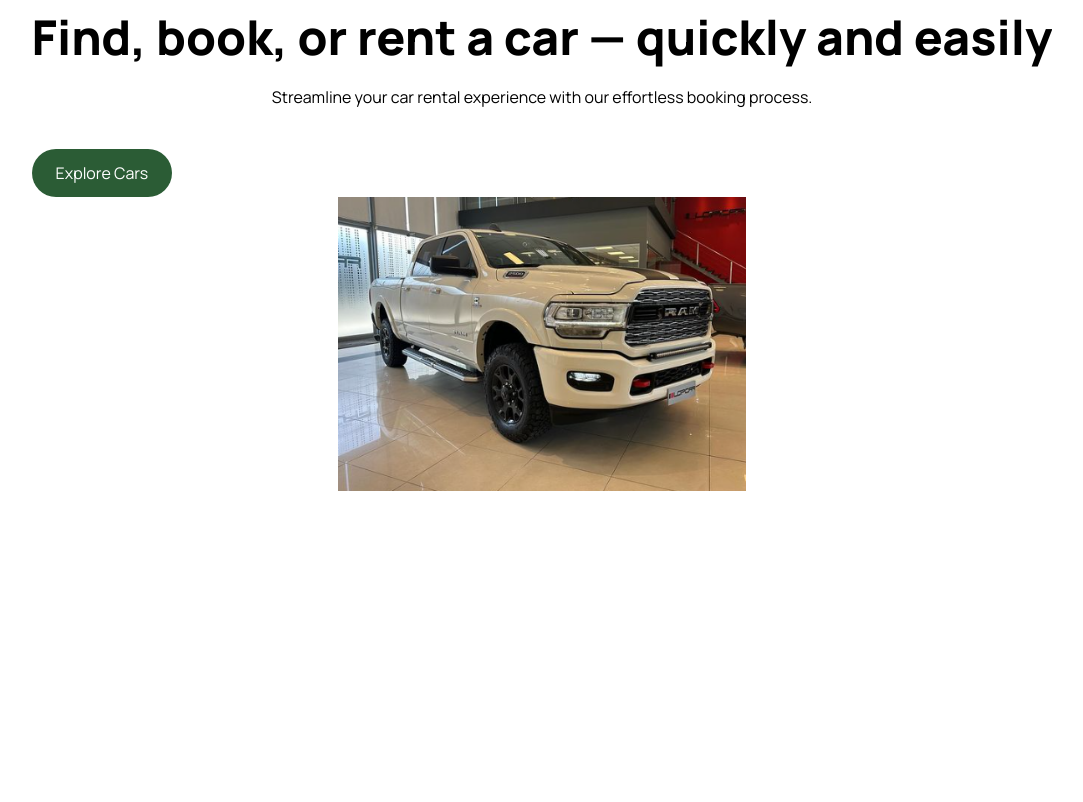
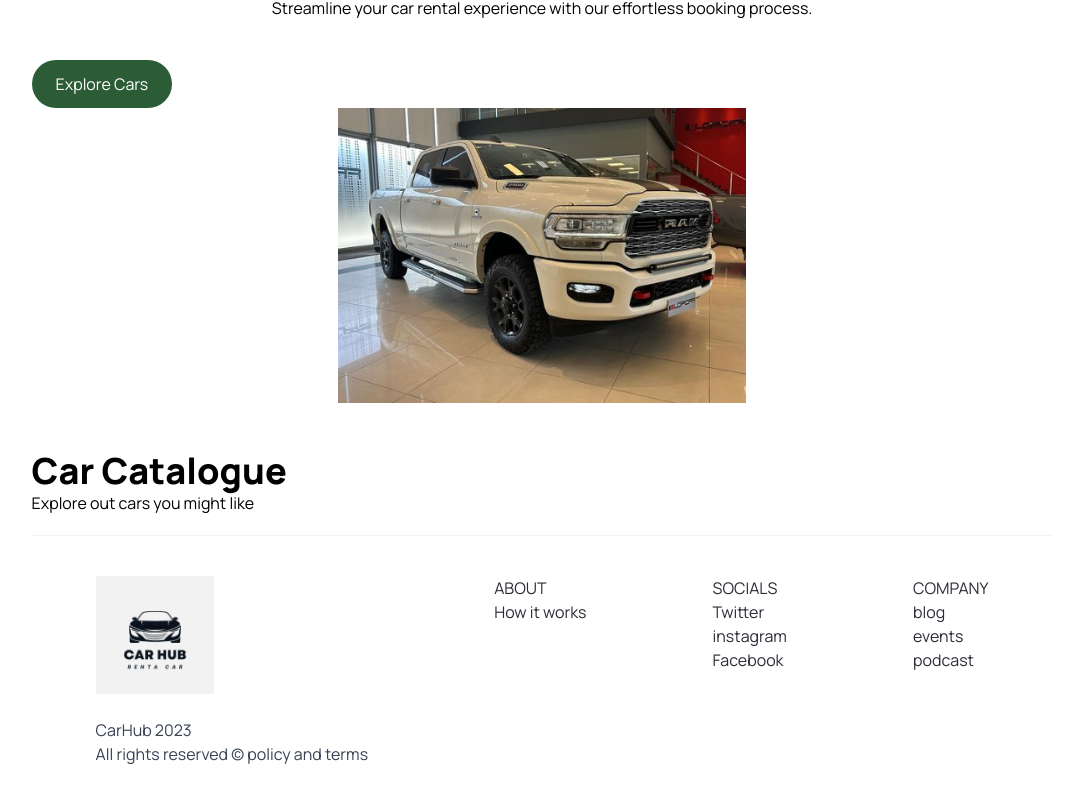
Before and after one commit to rodri720/card-showcase-next-typescript, a Next.js app: page / in a window 1280 px wide. Shown: the part 220-1022 px from the top of the page, without its empty margins (98-1181 px from the left). Before the commit the page ends 800 px from the top, so only its background shows below. Built offline with nearby package versions, Linux system fonts and the light colour scheme.

Commit message:
footer listo

```diff
--- a/app/page.tsx
+++ b/app/page.tsx
@@ -7,8 +7,19 @@ export default function Home() {
     <main className="overflow-hidden">
       <Navbar />
       <Hero />
+
+      <div className="mt-12 padding-x padding-y max-width" id="discover">
+        <div className="home__text-container">
+
+          <h1 className="text-4xl font-extrabold">
+            Car Catalogue
+          </h1>
+          <p>Explore out cars you might like</p>
+
+        </div>
+
+      </div>
       <Footer />
-
     </main>
   )
 }
--- a/components/CustomButton.tsx
+++ b/components/CustomButton.tsx
@@ -1,5 +1,5 @@
 "use client";
-import  CustomButtonProps  from '@/types';
+import  {CustomButtonProps}  from '@/types';
 
 const CustomButton = ({ title, containerStyles, handleClick, btnType = "button" }: CustomButtonProps) => {
   return (
--- a/components/Footer.tsx
+++ b/components/Footer.tsx
@@ -1,11 +1,39 @@
-import React from 'react'
+import Image from 'next/image';
+import Link from 'next/link';
+import { footerLinks } from '@/constants';
 
 const Footer = () => {
   return (
-    <div>
+    <footer className="flex flex-col text-black-100 mt-5 border-t border-gray-100">
+      <div className="flex max-md:flex-col flex-wrap justify-between gap-5 sm:px-16 px-6 py-10">
+        <div className="flex flex-col justify-start items-start gap-6">
+          <Image src="/logo.png" alt="logo" width={118} height={18} className="object-contain" />
+          <p className="text-base text-gray-700">
+            CarHub 2023 <br />
+            All rights reserved &copy;
+            policy and terms
 
-    </div>
-  )
-}
+          </p>
+        </div>
+        <div className="footer__links">
+          <h1>ABOUT</h1>
+          <p>How it works</p>
+        </div>
+        <div className="footer__links">
+          <h1>SOCIALS</h1>
+          <p>Twitter</p>
+          <p>instagram</p>
+          <p>Facebook</p>
+        </div>
+        <div className="footer__links">
+          <h1>COMPANY</h1>
+          <p>blog</p>
+          <p>events</p>
+          <p>podcast</p>
+        </div>
+      </div>
+    </footer>
+  );
+};
 
-export default Footer
+export default Footer;
--- /dev/null
+++ b/constants/index.ts
@@ -0,0 +1,48 @@
+export const manuFacturers = [
+    "audi",
+    "bmw",
+    "chevrolet",
+    "ford",
+    "honda",
+    "hyundai",
+    "jaguar",
+    "kia",
+    "lexus",
+    "mercedes",
+    "nissan",
+    "porsche",
+    "renault",
+    "subaru",
+    "toyota",
+
+
+
+
+]
+
+export const footerLinks = [
+    {
+      title: "company",
+      links: [
+
+        { title: "Blog", link: "/blog" },
+        { title: "Events", link: "/events" },
+        { title: "Podcast", link: "/podcast" }
+      ]
+    },
+    {
+      title: "socials",
+      links: [
+        { title: "Discord", url: "https://discord.com" },
+        { title: "Instagram", url: "https://www.instagram.com" },
+        { title: "Twitter", url: "https://twitter.com" },
+        { title: "Facebook", url: "https://www.facebook.com" }
+      ]
+    },
+    {
+        title: "About",
+        links: [
+            { title: "About", link: "/about" },
+        ]
+      }
+  ];
```
